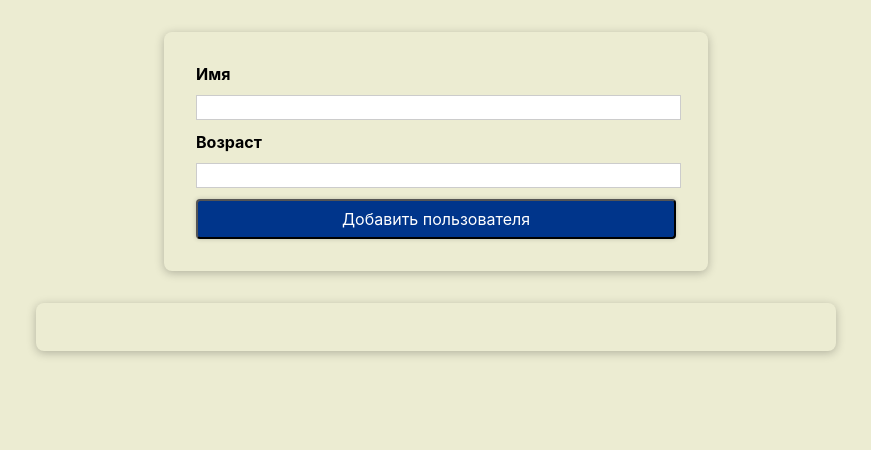
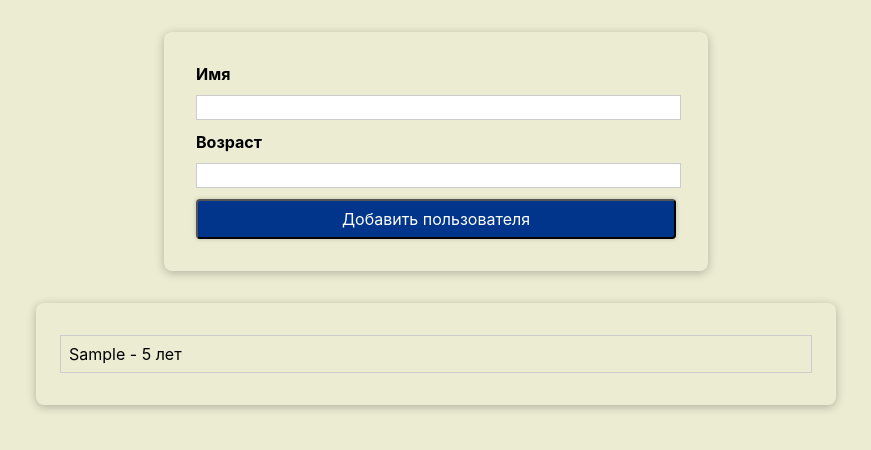
Before and after one commit to s-rb/user-management-app, a React (Create React App) app: page / in a window 1280 px wide. Both pictures are taken after typing "Sample", "5" into the empty fields and a click on the button "Добавить пользователя". Shown: the top 450 px of the page, without its empty margins (204-1075 px from the left). Built offline with nearby package versions, Linux system fonts and the light colour scheme.

Commit message:
Добавление юзера в список

```diff
--- a/src/App.js
+++ b/src/App.js
@@ -1,12 +1,21 @@
 import CreateUser from "./components/Users/CreateUser";
 import UserList from "./components/Users/UserList";
+import {useState} from "react";
 
 function App() {
 
+    const [userList, setUserList] = useState([])
+
+    const createUserHandler = (name, age) => {
+        setUserList((prevUserList) => {
+            return [...prevUserList, {name: name, age: age, id: Math.random().toString()}];
+        })
+    }
+
     return (
         <div>
-            <CreateUser/>
-            <UserList users={[]}/>
+            <CreateUser onCreateUser={createUserHandler}/>
+            <UserList users={userList}/>
         </div>
     );
 }
--- a/src/components/Users/CreateUser.js
+++ b/src/components/Users/CreateUser.js
@@ -19,7 +19,7 @@
             return;
         }
 
-        console.log(inputName, inputAge)
+        props.onCreateUser(inputName, inputAge);
         setInputName("");
         setInputAge("");
     };
--- a/src/components/Users/UserList.js
+++ b/src/components/Users/UserList.js
@@ -5,7 +5,7 @@
     return <Card className={styles.users}>
         <ul>
             {props.users.map(user => {
-                return <li>{user.name} - {user.age} лет</li>
+                return <li key={user.id}>{user.name} - {user.age} лет</li>
             })}
         </ul>
     </Card>
```
